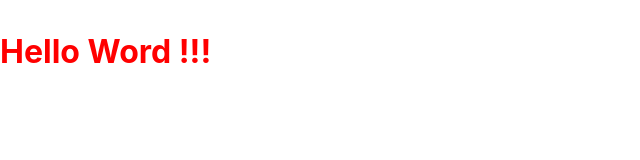
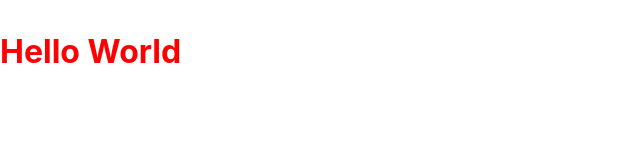
Before and after one commit to GustDevFreak/react-learning-project, a React (Create React App) app: page / in a window 1280 px wide. Shown: the top 160 px of the page, without its empty margins (0-640 px from the left). Built offline with nearby package versions, Linux system fonts and the light colour scheme.

Commit message:
visualizing data

```diff
--- a/src/App.js
+++ b/src/App.js
@@ -1,7 +1,8 @@
 function sayHelloWordWithStyleCss() {
+  var text = "Hello World";
   return (
     <h1>
-      <p className="red-text">Hello Word !!!</p>
+      <p className="red-text">{text}</p>
     </h1>
   )
 }
```
